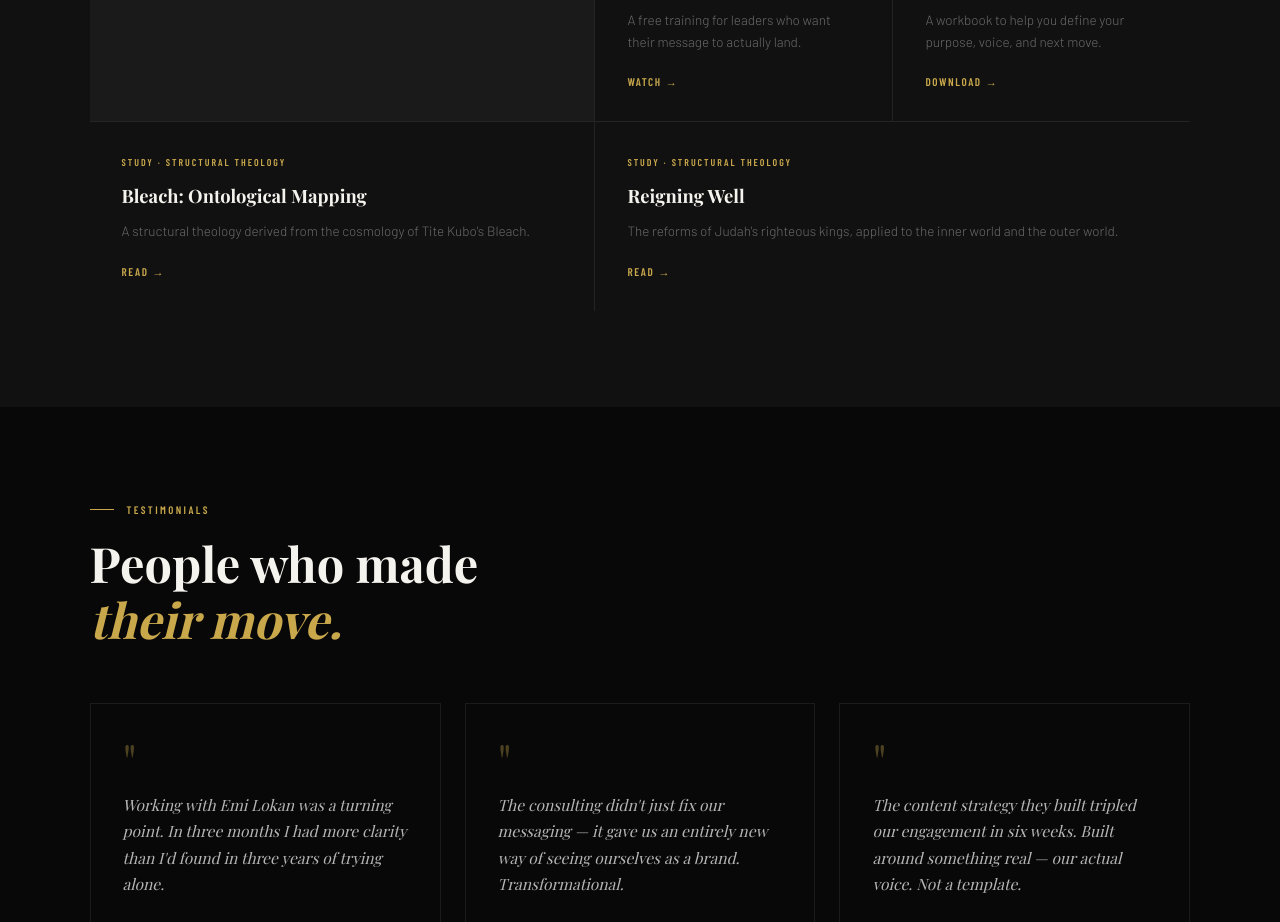
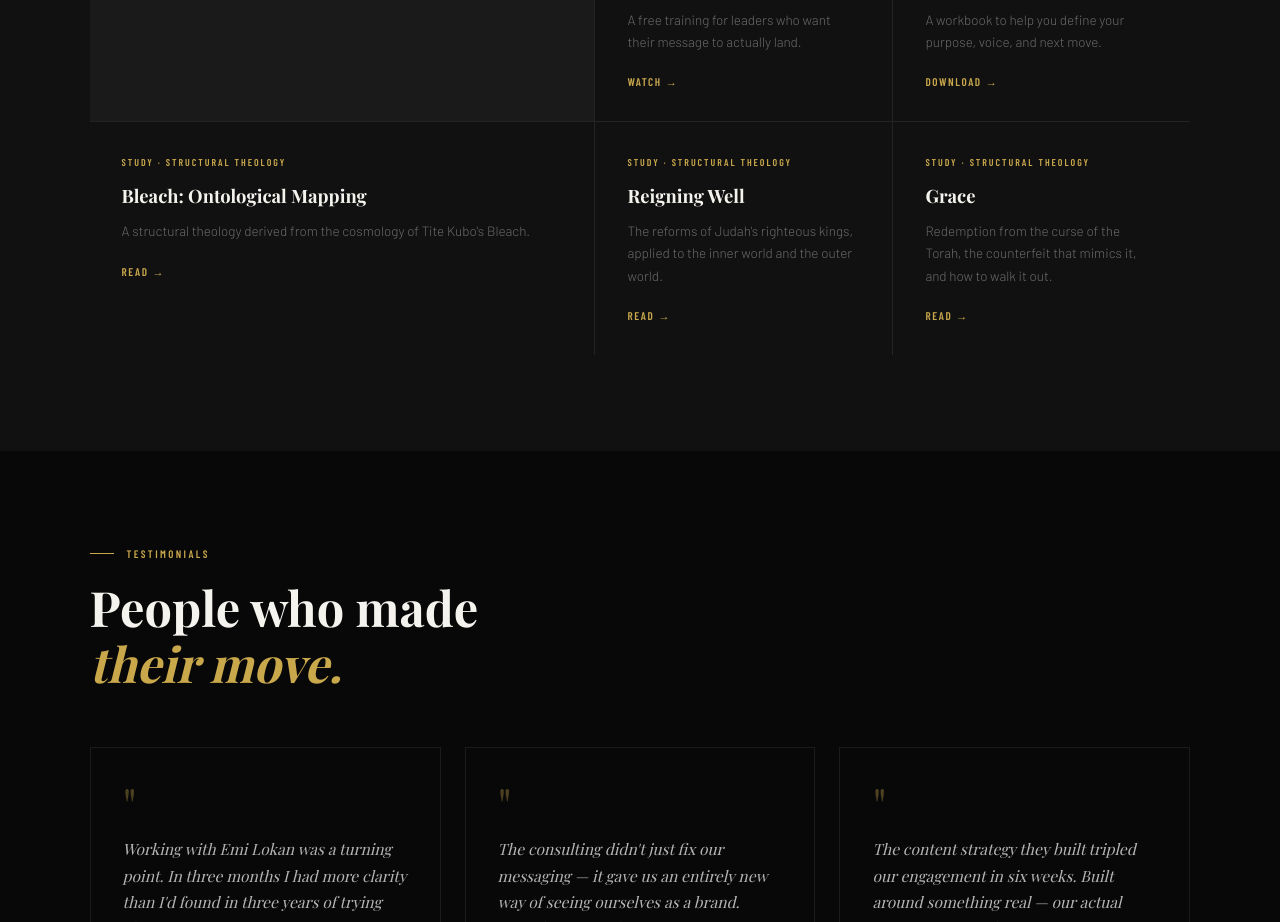
Before and after one commit to emilokanplatforum/emilokan-website, a plain HTML site: page index.html in a window 1280 px wide. Shown: the part 4360-5282 px from the top of the page. Drawn offline with nearby package versions, Linux system fonts and the light colour scheme; a web font is replaced by a local one.

Commit message:
Update index.html

```diff
--- a/index.html
+++ b/index.html
@@ -520,11 +520,17 @@
       <p class="mcard-desc">A structural theology derived from the cosmology of Tite Kubo's Bleach.</p>
       <a class="mcard-link" href="bleach-ontological-mapping.html">Read →</a>
     </div>
-    <div class="mcard wide">
+    <div class="mcard">
       <p class="mcard-type">Study · Structural Theology</p>
       <h3 class="mcard-title">Reigning Well</h3>
       <p class="mcard-desc">The reforms of Judah's righteous kings, applied to the inner world and the outer world.</p>
       <a class="mcard-link" href="reigning-well.html">Read →</a>
+    </div>
+    <div class="mcard">
+      <p class="mcard-type">Study · Structural Theology</p>
+      <h3 class="mcard-title">Grace</h3>
+      <p class="mcard-desc">Redemption from the curse of the Torah, the counterfeit that mimics it, and how to walk it out.</p>
+      <a class="mcard-link" href="grace.html">Read →</a>
     </div>
   </div>
 </section>
```
